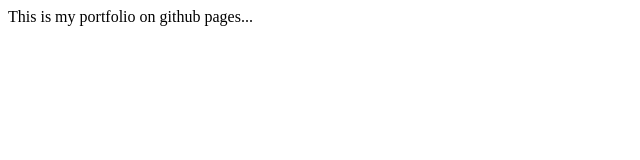
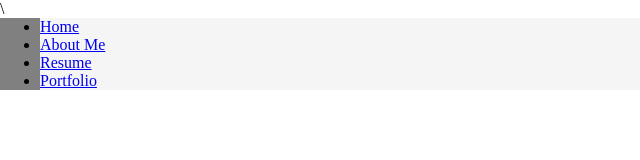
Before and after one commit to jakens1/jakens1.github.io, a plain HTML site: page index.html in a window 1280 px wide. Shown: the whole page, without its empty margins (0-640 px from the left). Drawn offline with Linux system fonts and the light colour scheme.

Commit message:
Added Some style!
Added a menu bar with some dummy links

```diff
--- /dev/null
+++ b/css/style.css
@@ -0,0 +1,12 @@
+* {
+    margin: 0;
+    border: 0;
+}
+
+
+.nav-bar {
+    background-color:gray;
+}
+.menu-item {
+    background-color: whitesmoke;
+}
--- a/index.html
+++ b/index.html
@@ -3,10 +3,16 @@
 <head>
     <meta charset="UTF-8">
     <meta http-equiv="X-UA-Compatible" content="IE=edge">
-    <meta name="viewport" content="width=device-width, initial-scale=1.0">
+    <meta name="viewport" content="width=device-width, initial-scale=1.0">\
+    <link rel="stylesheet" href="css/style.css">
     <title>Portfolio</title>
 </head>
 <body>
-    This is my portfolio on github pages...
+     <ul class="nav-bar">
+         <li class="menu-item"><a href="#" target="_blank" rel="noopener noreferrer">Home</a></li>
+         <li class="menu-item"><a href="#" target="_blank" rel="noopener noreferrer">About Me</a></li>
+         <li class="menu-item"><a href="#" target="_blank" rel="noopener noreferrer">Resume</a></li>
+         <li class="menu-item"><a href="#" target="_blank" rel="noopener noreferrer">Portfolio</a></li>
+     </ul>
 </body>
 </html>
```
